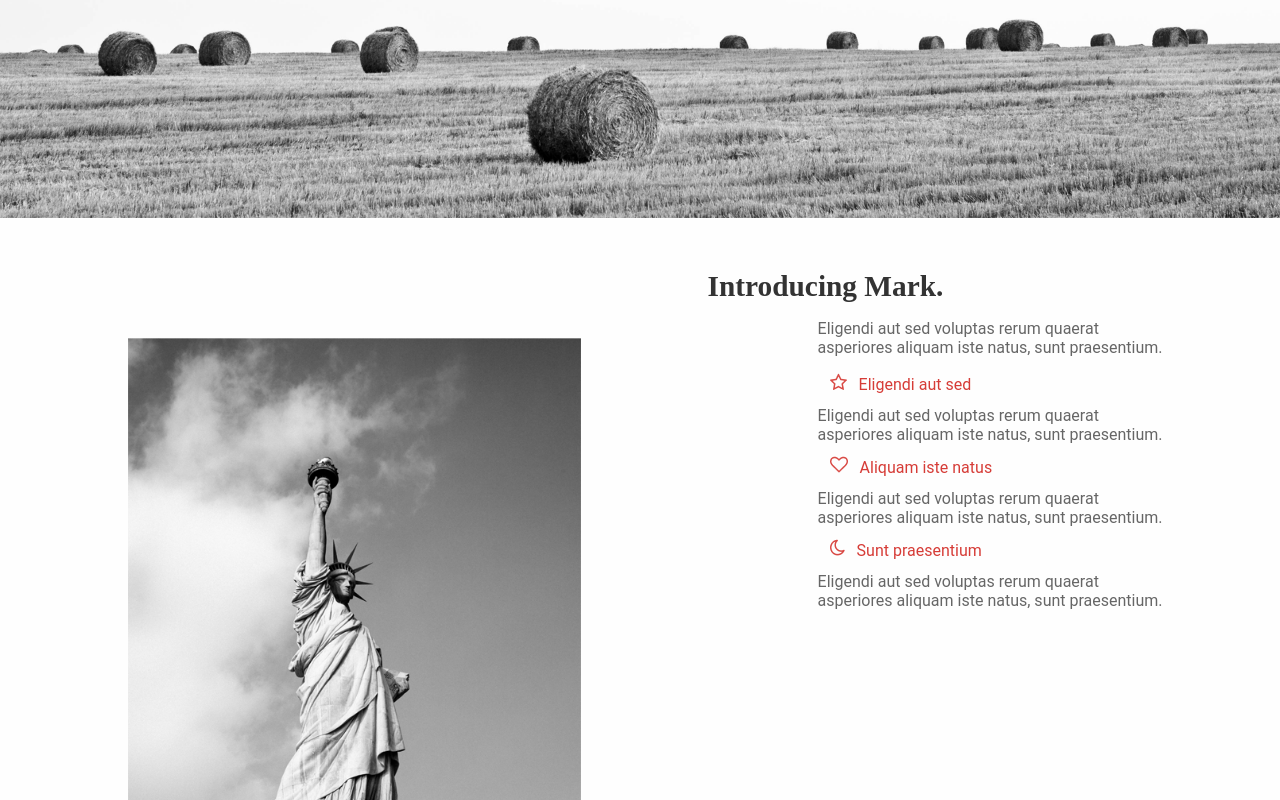
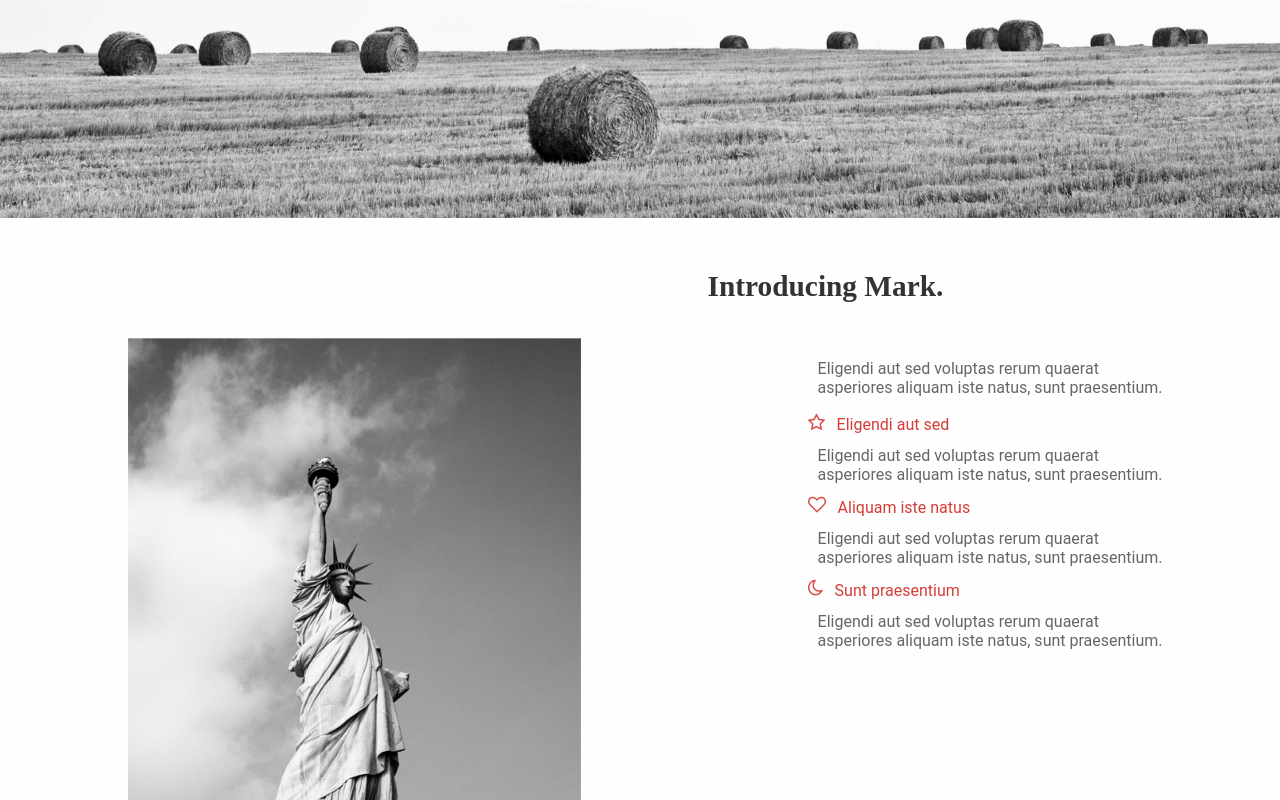
Before and after one commit to afefdrissi/mark, a plain HTML site: page index.html in a window 1280 px wide. Shown: the part 582-1382 px from the top of the page. Drawn offline with Linux system fonts and the light colour scheme.

Commit message:
mark psd to html

```diff
--- a/style.scss
+++ b/style.scss
@@ -66,6 +66,10 @@ html{
             width: 360px;
             >h3{
                 margin-left:-110px ;
+                margin-bottom: 56px;
+            }
+            h6{
+                margin-left:-22px ;
             }
 
         }
```
Also changed, not shown: style.css, 1 other file.
